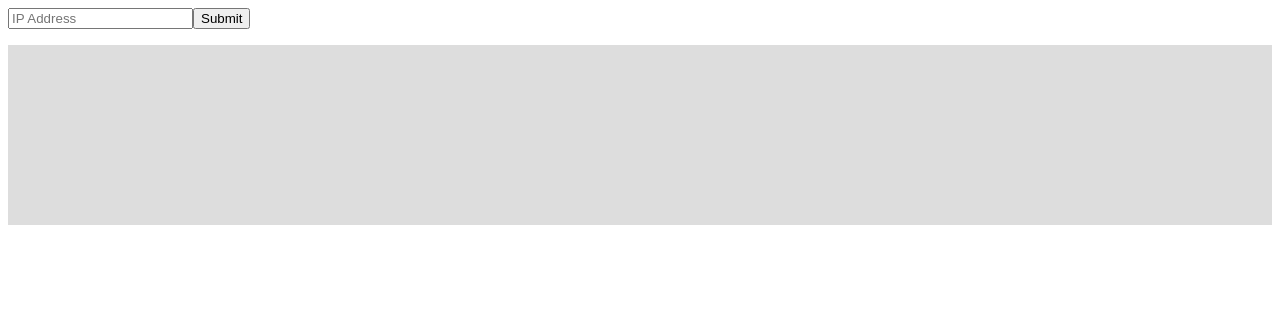
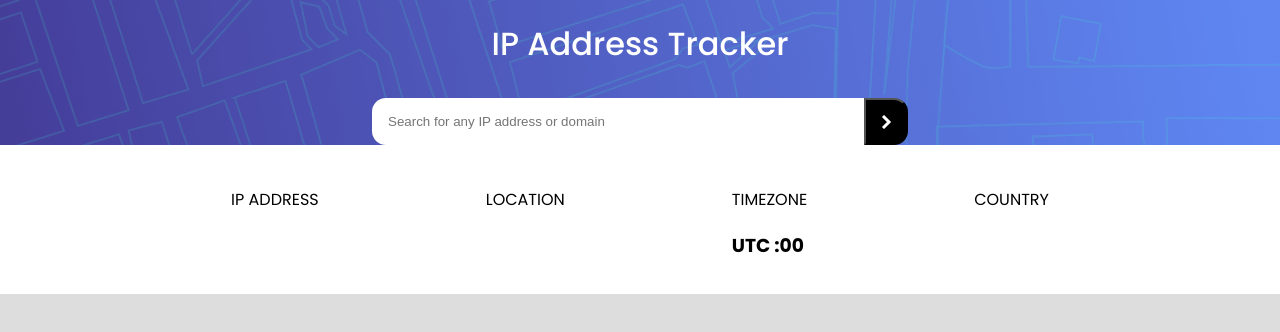
Before and after one commit to MargaritaBusyginaCa/IP-Address-Tracker, a React app: page / in a window 1280 px wide. Built offline with nearby package versions, Linux system fonts and the light colour scheme; no server answers.

Commit message:
add styles for the header and form

```diff
--- a/src/components/App.js
+++ b/src/components/App.js
@@ -10,7 +10,7 @@ function App (){
   const [reload, setReload] = useState(false)
 
   useEffect(() => {
-    map.remove()
+     map.remove()
      let ipObj = {}
      /**API Call */
      fetch(`https://api.ipgeolocation.io/ipgeo?apiKey=e5c74ddd755d4e99a32116947e8fd0fb&ip=${IPAddress}`)
@@ -24,7 +24,8 @@ function App (){
                  time_zone_offset:ipObj.time_zone.offset})
        })
      /**emd of API Call */
-  }, [reload])/**emd of useEffect */
+
+  }, [reload])/**end of useEffect */
 
 
   function handleOnChange(e){
@@ -33,33 +34,55 @@ function App (){
     setIPAddress(e.target.value)
   }
   function handleSubmit(){
+    map.remove()
     setReload(prevReload => !prevReload)
-    console.log(reload)
-    map.remove()
+
   }
 
   var map = L.map('map').setView([latitude, longitude], 11);
   L.tileLayer('https://{s}.tile.openstreetmap.org/{z}/{x}/{y}.png', {
-       maxZoom: 19,
-       attribution: '© OpenStreetMap'
-       }).addTo(map);
-   var marker = L.marker([latitude, longitude]).addTo(map);
+      maxZoom: 19,
+      attribution: '© OpenStreetMap'
+      }).addTo(map);
+  var marker = L.marker([latitude, longitude]).addTo(map);
+
 
   return(
-      <div>
+      <div className="main--container">
+        <div className="header--container">
+          <h1>IP Address Tracker</h1>
         <form>
           <input type="text"
                  value={IPAddress}
                  name="ip"
-                 placeholder="IP Address"
+                 placeholder="Search for any IP address or domain"
                  onChange={handleOnChange}/>
-          <button type="button" onClick={handleSubmit}>Submit</button>
-          <p>{infoIP.country_name}</p>
-          <p>{infoIP.district}</p>
-          <p>{infoIP.time_zone_name}</p>
-          <p>{infoIP.latitude}</p>
-          <p>{infoIP.longitude}</p>
+          <button type="button" onClick={handleSubmit} className="submit-btn"></button>
         </form>
+       </div>
+        <div className="ip-info--container">
+
+         <div className="ip-address">
+          <p>IP ADDRESS</p>
+          <h3>{IPAddress}</h3>
+         </div>
+
+         <div>
+          <p>LOCATION</p>
+          <h3>{infoIP.district}</h3>
+         </div>
+
+         <div>
+          <p>TIMEZONE</p>
+          <h3>UTC {infoIP.time_zone_offset}:00</h3>
+         </div>
+
+         <div>
+          <p>COUNTRY</p>
+          <h3>{infoIP.country_name}</h3>
+         </div>
+       </div>
+
       </div>
   )
 }
--- a/src/index.css
+++ b/src/index.css
@@ -1,3 +1,61 @@
+body{
+    height: 100vh;
+    width: 100%;
+    font-family: 'Poppins', sans-serif;
+    overflow: hidden;
+    margin: 0;
+    padding: 0;
+    color: #FFFF;
+}
+.main--container{
+   width: 100%;
+}
+
+.header--container{
+    background-image: url('../img/pattern-bg.png');
+    background-position: top;
+    background-size:cover;
+    max-height: 250px;
+
+}
+.header--container h1{
+    margin: 0;
+    padding: 20px;
+    text-align: center;
+    font-weight: 500;
+}
+form{
+    display: flex;
+    justify-content: center;
+    margin: 10px;
+}
+input{
+ padding: 1rem;
+ min-width:200px;
+ width: 460px;
+ border-radius: 14px 0px 0px  14px;
+ border: 0;
+}
+.submit-btn{
+   background-image: url('../img/icon-arrow.svg');
+   background-repeat: no-repeat;
+   background-position: center;
+   background-color: rgb(0, 0, 0);
+   padding: 20px;
+   border-radius: 0px 14px 14px 0px;
+
+}
+.ip-info--container{
+    min-height: 100px;
+    background-color: #FFFF;
+    color: rgb(0, 0, 0);
+    width: 90%;
+    margin: 0 auto;
+    display: flex;
+    justify-content: space-evenly;
+    padding: 1rem;
+
+}
 #map {
-    height: 180px;
+   height: 100vh;
 }
--- a/src/index.html
+++ b/src/index.html
@@ -4,7 +4,12 @@
     <meta charset="UTF-8">
     <meta http-equiv="X-UA-Compatible" content="IE=edge">
     <meta name="viewport" content="width=device-width, initial-scale=1.0">
-    <title>Document</title>
+    <title>IP Tracker</title>
+    <link rel="preconnect" href="https://fonts.googleapis.com">
+    <link rel="preconnect" href="https://fonts.googleapis.com">
+    <link rel="preconnect" href="https://fonts.gstatic.com" crossorigin>
+    <link href="https://fonts.googleapis.com/css2?family=Poppins:wght@300;400;500;700&display=swap" rel="stylesheet">
+
     <link rel="stylesheet" href="https://unpkg.com/leaflet@1.8.0/dist/leaflet.css"
    integrity="sha512-hoalWLoI8r4UszCkZ5kL8vayOGVae1oxXe/2A4AO6J9+580uKHDO3JdHb7NzwwzK5xr/Fs0W40kiNHxM9vyTtQ=="
    crossorigin=""/>
@@ -13,8 +18,12 @@
    crossorigin=""></script>
 </head>
 <body>
-    <div id="root"></div>
-    <div id="map"></div>
+
+     <div id="root"></div>
+     <div>
+        <div id="map"></div>
+     </div>
+
 </body>
 
 </html>
```
Also changed, not shown: img/favicon-32x32.png (added), img/icon-arrow.svg (added), img/icon-location.svg (added), img/pattern-bg.png (added).
